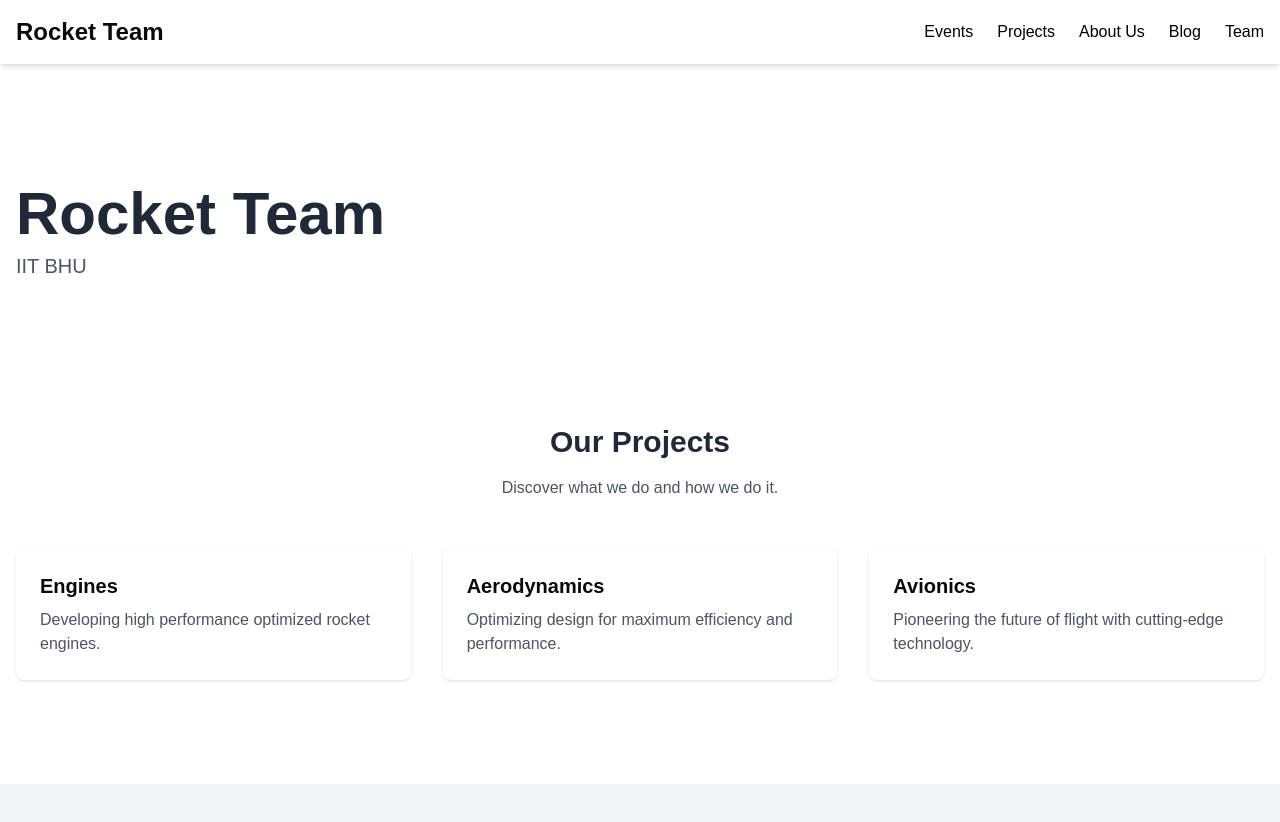
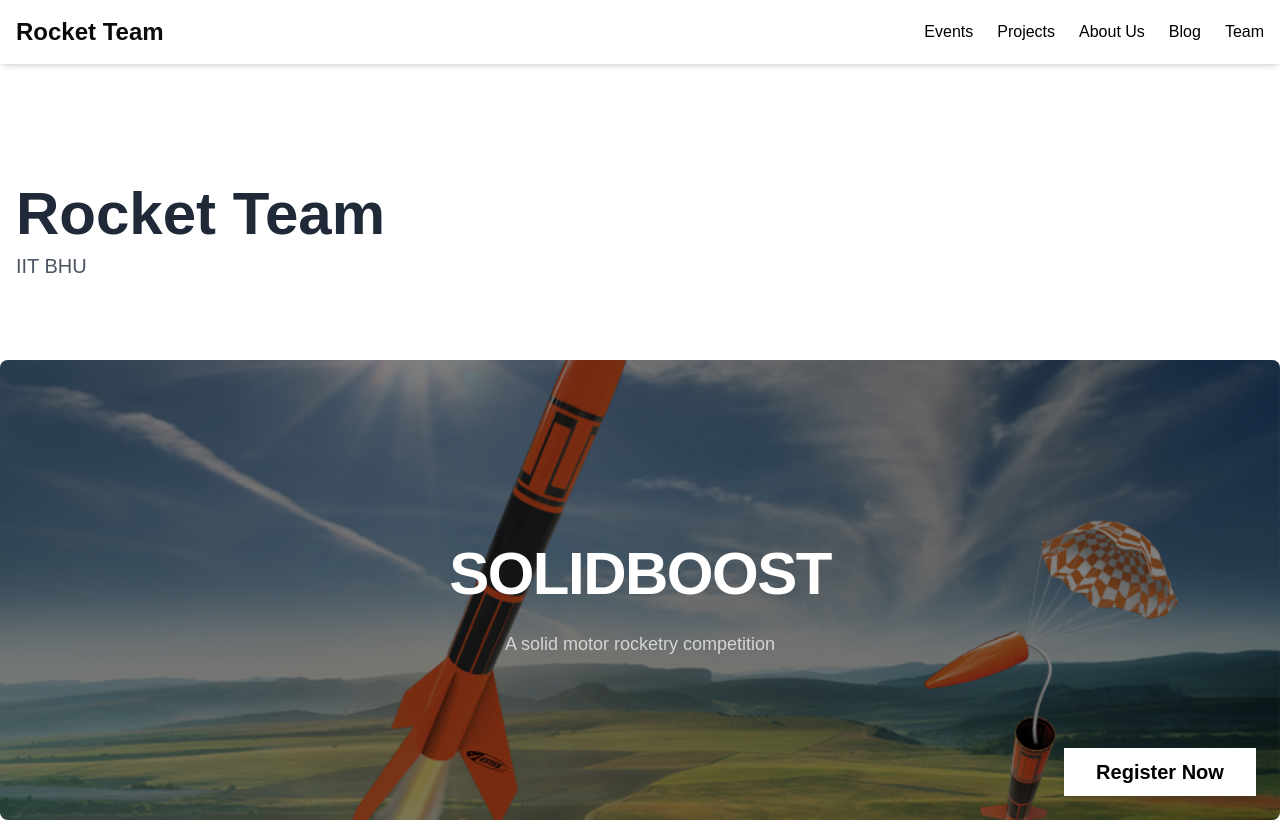
Before and after one commit to Rocket-team-iit-varanasi/website, a Next.js app: page / in a window 1280 px wide. Shown: the top 822 px of the page. Built offline with nearby package versions, Linux system fonts and the light colour scheme.

Commit message:
add HeroSection component and enhance styles with gradients and animations

```diff
--- a/package.json
+++ b/package.json
@@ -9,6 +9,7 @@
     "lint": "next lint"
   },
   "dependencies": {
+    "@radix-ui/react-slot": "^1.1.2",
     "class-variance-authority": "^0.7.1",
     "clsx": "^2.1.1",
     "lucide-react": "^0.475.0",
--- a/src/app/events/page.tsx
+++ b/src/app/events/page.tsx
@@ -1,9 +1,12 @@
+import HeroSection from "./solidboost/home_page_card";
+
 export default function Blog() {
     return (
       <div className="container mx-auto px-4 py-10">
         <h1 className="text-4xl font-bold mb-8">Events</h1>
         <div className="grid grid-cols-1 md:grid-cols-2 gap-8">
           {/* Add blog posts here */}
+          <HeroSection />
         </div>
       </div>
     )
--- /dev/null
+++ b/src/app/events/solidboost/home_page_card.tsx
@@ -0,0 +1,46 @@
+"use client";
+
+import { cn } from "@/lib/utils";
+
+const HeroSection = () => {
+  return (
+    <section className="relative isolate rounded-lg">
+      <div className="absolute inset-0">
+        <img
+          src="/rocket-launch.jpg"
+          alt="Rocket Launch"
+          className="h-full w-full object-cover rounded-lg"
+        />
+        <div className="absolute inset-0 bg-black/50 rounded-lg" />
+      </div>
+      <div className="relative px-8 pt-14 pb-8 mx-auto max-w-2xl sm:max-w-7xl sm:px-6 lg:px-8">
+        <div className="mx-auto max-w-2xl py-16 sm:py-24 lg:py-32">
+          <div className="text-center">
+            <h1 className="text-4xl font-bold tracking-tight text-white sm:text-6xl">
+              SOLIDBOOST
+            </h1>
+            <p className="mt-6 text-lg leading-8 text-white/70">
+              A solid motor rocketry competition
+            </p>
+          </div>
+        </div>
+        <div className="absolute bottom-0 right-0 p-6">
+          <button
+            className={cn(
+              "group relative inline-block w-48 h-12 border border-transparent text-xl font-semibold text-black shadow-lg",
+              "overflow-hidden focus:outline-none focus:ring-2 focus:ring-offset-2 focus:ring-offset-gray-900 focus:ring-white",
+              "bg-white"
+            )}
+          >
+            <span
+              className="absolute inset-0 w-full h-full bg-black transition-transform duration-300 ease-out group-hover:translate-x-0 -translate-x-full"
+            />
+            <span className="relative z-10 group-hover:text-white">Register Now</span>
+          </button>
+        </div>
+      </div>
+    </section>
+  );
+};
+
+export default HeroSection;
--- a/src/app/globals.css
+++ b/src/app/globals.css
@@ -78,3 +78,25 @@ nav li a:hover {
     @apply bg-background text-foreground;
   }
 }
+
+
+@layer components {
+  .bg-card {
+    @apply bg-gradient-to-br from-blue-100/60 to-sky-200/80;
+    animation: fadeIn 1s ease-in-out forwards;
+  }
+
+  .button-gradient {
+    background-image: linear-gradient(
+      45deg,
+      #ff6b6b,
+      #ffb997,
+      #ff8181,
+      #ffbe9b
+    );
+  }
+
+  .text-shadow {
+    text-shadow: 2px 2px 4px rgba(0,0,0,0.1);
+  }
+}
--- a/src/app/page.tsx
+++ b/src/app/page.tsx
@@ -1,3 +1,6 @@
+import HeroSection from '@/app/events/solidboost/home_page_card';
+import Solidboost from '@/app/events/solidboost/home_page_card'
+
 export default function Home() {
   return (
       <div>
@@ -14,6 +17,8 @@ export default function Home() {
             </h3>
           </div>
         </section>
+
+        <HeroSection />
 
         {/* Features Section */}
         <section id="features" className="container mx-auto px-4 py-16">
--- /dev/null
+++ b/src/components/ui/card.tsx
@@ -0,0 +1,76 @@
+import * as React from "react"
+
+import { cn } from "@/lib/utils"
+
+const Card = React.forwardRef<
+  HTMLDivElement,
+  React.HTMLAttributes<HTMLDivElement>
+>(({ className, ...props }, ref) => (
+  <div
+    ref={ref}
+    className={cn(
+      "rounded-xl border bg-card text-card-foreground shadow",
+      className
+    )}
+    {...props}
+  />
+))
+Card.displayName = "Card"
+
+const CardHeader = React.forwardRef<
+  HTMLDivElement,
+  React.HTMLAttributes<HTMLDivElement>
+>(({ className, ...props }, ref) => (
+  <div
+    ref={ref}
+    className={cn("flex flex-col space-y-1.5 p-6", className)}
+    {...props}
+  />
+))
+CardHeader.displayName = "CardHeader"
+
+const CardTitle = React.forwardRef<
+  HTMLDivElement,
+  React.HTMLAttributes<HTMLDivElement>
+>(({ className, ...props }, ref) => (
+  <div
+    ref={ref}
+    className={cn("font-semibold leading-none tracking-tight", className)}
+    {...props}
+  />
+))
+CardTitle.displayName = "CardTitle"
+
+const CardDescription = React.forwardRef<
+  HTMLDivElement,
+  React.HTMLAttributes<HTMLDivElement>
+>(({ className, ...props }, ref) => (
+  <div
+    ref={ref}
+    className={cn("text-sm text-muted-foreground", className)}
+    {...props}
+  />
+))
+CardDescription.displayName = "CardDescription"
+
+const CardContent = React.forwardRef<
+  HTMLDivElement,
+  React.HTMLAttributes<HTMLDivElement>
+>(({ className, ...props }, ref) => (
+  <div ref={ref} className={cn("p-6 pt-0", className)} {...props} />
+))
+CardContent.displayName = "CardContent"
+
+const CardFooter = React.forwardRef<
+  HTMLDivElement,
+  React.HTMLAttributes<HTMLDivElement>
+>(({ className, ...props }, ref) => (
+  <div
+    ref={ref}
+    className={cn("flex items-center p-6 pt-0", className)}
+    {...props}
+  />
+))
+CardFooter.displayName = "CardFooter"
+
+export { Card, CardHeader, CardFooter, CardTitle, CardDescription, CardContent }
--- a/tailwind.config.ts
+++ b/tailwind.config.ts
@@ -55,7 +55,30 @@ export default {
   			lg: 'var(--radius)',
   			md: 'calc(var(--radius) - 2px)',
   			sm: 'calc(var(--radius) - 4px)'
-  		}
+  		},
+		backgroundImage: {
+			'gradient-radial': 'radial-gradient(var(--tw-gradient-stops))',
+			'gradient-conic':
+				'conic-gradient(from 180deg at 50% 50%, var(--tw-gradient-stops))',
+			'card-gradient': 'linear-gradient(135deg, #d7e9fa, #e0f7fa, #f0f8ff)',
+			'button-gradient':
+				'linear-gradient(45deg, #ff6b6b, #ffb997, #ff8181, #ffbe9b)',
+		},
+		animation: {
+			'card-content': 'fadeIn 1s ease-in-out',
+			'button-pulse': 'pulse 2s cubic-bezier(0.4, 0, 0.6, 1) infinite',
+		},
+		keyframes: {
+			fadeIn: {
+				from: { opacity: 0, transform: 'translateY(30px)' },
+				to: { opacity: 1, transform: 'translateY(0px)' },
+			},
+			pulse: {
+					'0%': { transform: 'scale(1)', boxShadow: '0 0 0 rgba(0,0,0,0.1)' },
+					'50%': { transform: 'scale(1.05)', boxShadow: '0 0 10px rgba(0,0,0,0.2)' },
+					'100%': { transform: 'scale(1)', boxShadow: '0 0 0 rgba(0,0,0,0.1)' },
+			},
+		},
   	}
   },
   plugins: [require("tailwindcss-animate")],
```
Also changed, not shown: public/rocket-launch.jpg (added), 1 other file (tests, documents, lock files or other folders).
